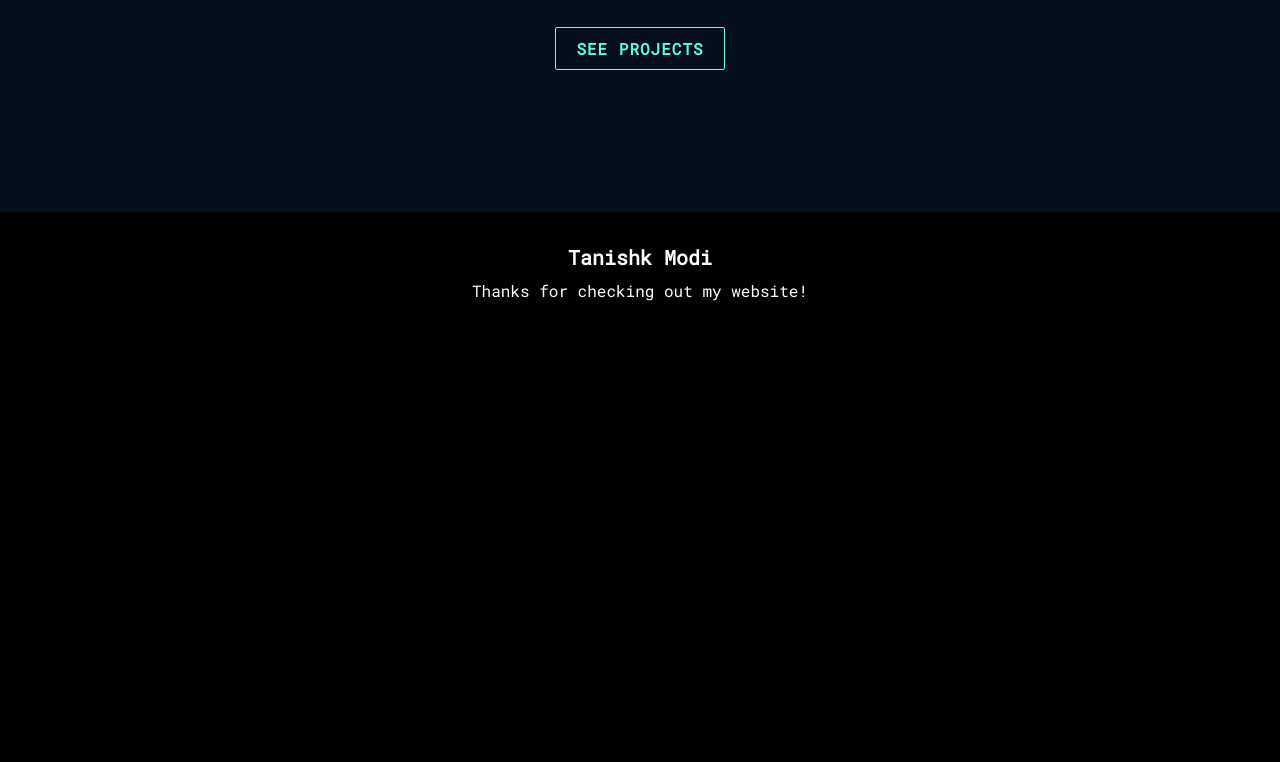
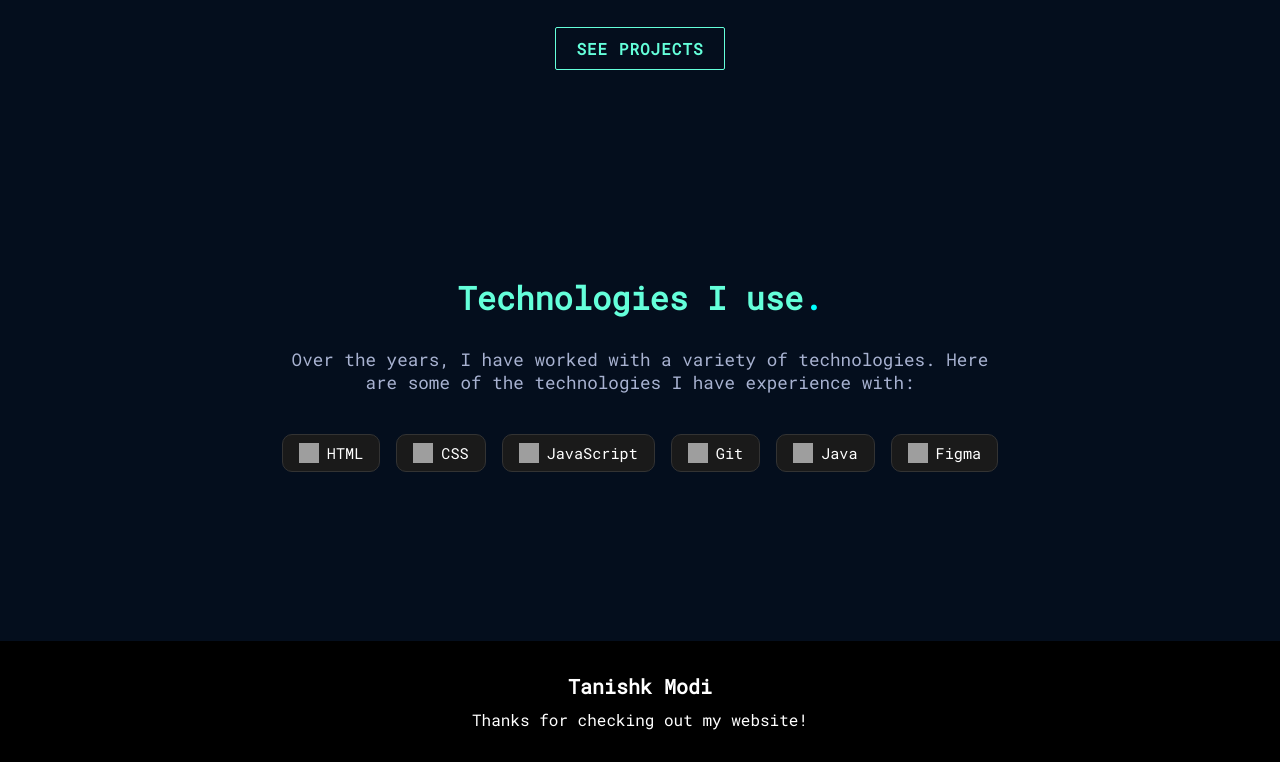
Before and after one commit to Tanishk-Modi/Portfolio-Website, a plain HTML site: page index.html in a window 1280 px wide. Shown: the part 1468-2230 px from the top of the page. Before the commit the page ends 1801 px from the top, so only its background shows below. Drawn offline with Linux system fonts and the light colour scheme; grey boxes are pictures that could not be loaded; animation ran at ten frames a second.

Commit message:
added technologies section

```diff
--- a/index.html
+++ b/index.html
@@ -128,6 +128,26 @@
       </div>
     </section>
 
+    <section id="technologies">
+      <div class="container">
+        <h2>Technologies I use<span class="dot">.</span></h2>
+        <br>
+        <p>Over the years, I have worked with a variety of technologies. Here are some of the technologies I have experience with:</p>
+
+        <div class="tech-grid">
+          <div class="tech-badge"><img src="https://cdn.jsdelivr.net/gh/devicons/devicon@latest/icons/html5/html5-original.svg" alt="HTML" />HTML</div>
+          <div class="tech-badge"><img src="https://cdn.jsdelivr.net/gh/devicons/devicon@latest/icons/css3/css3-original.svg" alt="CSS" />CSS</div>
+          <div class="tech-badge"><img src="https://cdn.jsdelivr.net/gh/devicons/devicon/icons/javascript/javascript-original.svg" alt="JavaScript" />JavaScript</div>
+          <div class="tech-badge"><img src="https://cdn.jsdelivr.net/gh/devicons/devicon/icons/git/git-original.svg" alt="Git" />Git</div>
+          <div class="tech-badge"><img src="https://cdn.jsdelivr.net/gh/devicons/devicon@latest/icons/java/java-original.svg" alt="Java" />Java</div>
+          <div class="tech-badge"><img src="https://cdn.jsdelivr.net/gh/devicons/devicon@latest/icons/figma/figma-original.svg" alt="Figma" />Figma</div>
+        </div>
+      </div>
+
+<br><br><br><br><br>
+
+    </section>
+
    <!--Footer-->
 
     <footer class="footer">
--- a/style.css
+++ b/style.css
@@ -192,6 +192,63 @@ section{
   text-align: center;
 }
 
+#technologies {
+  background-color: #040e1d;
+  color: #ffffffcc;
+  padding: 4rem 2rem;
+  text-align: center;
+  font-family: 'Roboto Mono', monospace;
+}
+
+#technologies h2 {
+  font-size: 2rem;
+  font-weight: 700;
+  color: #64ffda;
+  margin-bottom: 0.5rem;
+}
+
+#technologies .dot {
+  color: #00ffff;
+}
+
+#technologies p {
+  max-width: 700px;
+  margin: 0 auto 2.5rem;
+  font-size: 1.1rem;
+  color: #a8b2d1;
+}
+
+.tech-grid {
+  display: flex;
+  flex-wrap: wrap;
+  gap: 1rem;
+  justify-content: center;
+}
+
+.tech-badge {
+  display: flex;
+  align-items: center;
+  gap: 0.5rem;
+  background-color: #1a1a1a;
+  border: 1px solid #333;
+  padding: 0.5rem 1rem;
+  border-radius: 10px;
+  font-weight: 500;
+  color: #fff;
+  font-size: 0.95rem;
+  transition: background 0.2s ease;
+}
+
+.tech-badge:hover {
+  background-color: #222;
+}
+
+.tech-badge img {
+  width: 20px;
+  height: 20px;
+}
+
+
 /*Responsiveness*/
 
 @media (max-width: 1040px){
```
